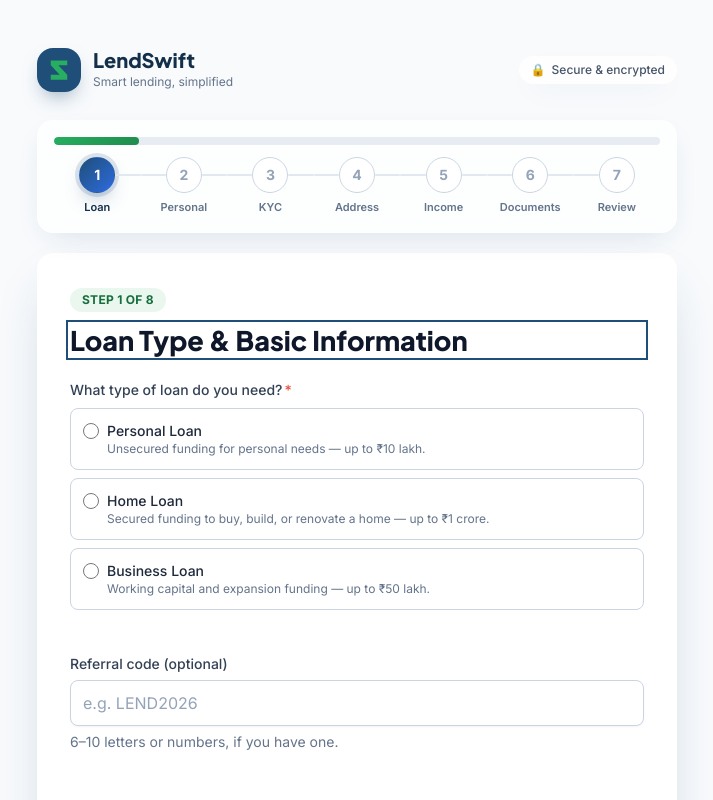
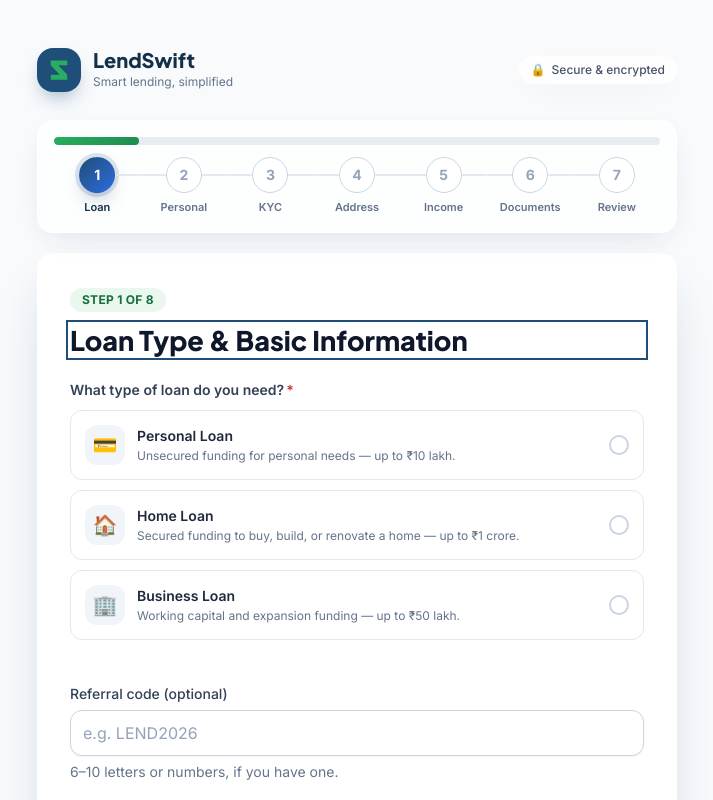
Before and after one commit to Honey5755/Zetheta-Project1, a React (Vite) app: page / in a window 1280 px wide. Shown: the top 800 px of the page, without its empty margins (283-996 px from the left). Built offline with nearby package versions, Linux system fonts and the light colour scheme.

Commit message:
style(ui): polish selection cards with icons and rounded fields

```diff
--- a/src/components/common/CurrencyInput.jsx
+++ b/src/components/common/CurrencyInput.jsx
@@ -78,7 +78,7 @@ const CurrencyInput = forwardRef((
           aria-invalid={hasError || undefined}
           aria-describedby={describedBy}
           className={cn(
-            'tap-target w-full rounded-lg border bg-white py-2.5 pl-7 pr-3 text-slate-900 shadow-sm transition',
+            'tap-target w-full rounded-xl border bg-white py-2.5 pl-7 pr-3 text-slate-900 shadow-sm transition',
             'placeholder:text-slate-400 focus:outline-none focus:ring-2',
             hasError
               ? 'border-danger focus:border-danger focus:ring-danger/40'
--- a/src/components/common/FileUpload.jsx
+++ b/src/components/common/FileUpload.jsx
@@ -147,7 +147,7 @@ function FileUpload({
       <div
         {...getRootProps({
           className: cn(
-            'tap-target flex cursor-pointer flex-col items-center justify-center rounded-lg border-2 border-dashed p-5 text-center transition',
+            'tap-target flex cursor-pointer flex-col items-center justify-center rounded-xl border-2 border-dashed p-5 text-center transition',
             isDragActive ? 'border-brand bg-brand-50' : 'border-slate-300 hover:border-brand',
             (error || localError) && 'border-danger',
           ),
--- a/src/components/common/Input.jsx
+++ b/src/components/common/Input.jsx
@@ -100,7 +100,7 @@ const Field = forwardRef(({ as: Component = 'input', className, ...props }, ref)
       aria-invalid={hasError || undefined}
       aria-describedby={describedBy}
       className={cn(
-        'tap-target w-full rounded-lg border bg-white px-3 py-2.5 text-slate-900 shadow-sm transition',
+        'tap-target w-full rounded-xl border bg-white px-3 py-2.5 text-slate-900 shadow-sm transition',
         'placeholder:text-slate-400 focus:outline-none focus:ring-2',
         hasError
           ? 'border-danger focus:border-danger focus:ring-danger/40'
--- a/src/components/common/MaskedInput.jsx
+++ b/src/components/common/MaskedInput.jsx
@@ -87,7 +87,7 @@ const MaskedInput = forwardRef((
           aria-invalid={hasError || undefined}
           aria-describedby={describedBy}
           className={cn(
-            'tap-target w-full rounded-lg border bg-white px-3 py-2.5 pr-12 font-mono tracking-wider text-slate-900 shadow-sm transition',
+            'tap-target w-full rounded-xl border bg-white px-3 py-2.5 pr-12 font-mono tracking-wider text-slate-900 shadow-sm transition',
             'placeholder:font-sans placeholder:text-slate-400 focus:outline-none focus:ring-2',
             hasError
               ? 'border-danger focus:border-danger focus:ring-danger/40'
--- a/src/components/common/RadioGroup.jsx
+++ b/src/components/common/RadioGroup.jsx
@@ -7,13 +7,15 @@ import ErrorMessage from './ErrorMessage.jsx';
  * @property {string} value
  * @property {string} label
  * @property {string} [description]
+ * @property {string} [icon]  Optional emoji/glyph shown in a badge.
  */
 
 /**
  * Accessible radio group rendered as a `<fieldset>`/`<legend>` so the group
- * label is announced once (WCAG 1.3.1). The same `register` result is spread
- * onto every radio (React Hook Form's ref callback handles multiple nodes for a
- * shared name); a `value`/`onChange` pair drives it in controlled mode.
+ * label is announced once (WCAG 1.3.1). Options render as selectable cards; the
+ * native radio is visually hidden but kept for keyboard + assistive tech. The
+ * same `register` result is spread onto every radio (RHF handles the shared
+ * name); a `value`/`onChange` pair drives controlled mode.
  *
  * @param {Object} props
  * @param {string} props.legend
@@ -22,7 +24,7 @@ import ErrorMessage from './ErrorMessage.jsx';
  * @param {string} [props.error]
  * @param {boolean} [props.required]
  * @param {string} [props.helpText]
- * @param {string} [props.value]            Controlled selected value.
+ * @param {string} [props.value]
  * @param {(e: Event) => void} [props.onChange]
  * @param {(e: Event) => void} [props.onBlur]
  * @param {'vertical' | 'horizontal'} [props.orientation]
@@ -42,29 +44,32 @@ const RadioGroup = forwardRef((
 
   return (
     <fieldset aria-describedby={describedBy} aria-invalid={hasError || undefined}>
-      <legend className="text-sm font-medium text-slate-700">
+      <legend className="text-sm font-semibold text-slate-700">
         {legend}
         {required && (
           <>
-            <span aria-hidden="true" className="ml-0.5 text-danger">*</span>
+            <span aria-hidden="true" className="ml-0.5 text-danger-700">*</span>
             <span className="sr-only"> (required)</span>
           </>
         )}
       </legend>
       <div
         className={cn(
-          'mt-2 gap-2',
-          orientation === 'horizontal' ? 'flex flex-row flex-wrap gap-3' : 'flex flex-col',
+          'mt-2.5',
+          orientation === 'horizontal' ? 'flex flex-row flex-wrap gap-3' : 'flex flex-col gap-2.5',
         )}
       >
-        {options.map((opt) => (
+        {options.map((opt) => {
+          const selected = value === opt.value;
+          return (
             <label
               key={opt.value}
               className={cn(
-              'tap-target flex cursor-pointer items-start gap-2 rounded-lg border p-3 transition',
-              value === opt.value
-                ? 'border-brand bg-brand-50'
-                : 'border-slate-300 hover:bg-slate-50',
+                'tap-target group flex flex-1 cursor-pointer items-center gap-3 rounded-xl border p-3.5 transition',
+                'focus-within:ring-2 focus-within:ring-brand/40',
+                selected
+                  ? 'border-brand bg-brand-50 shadow-card'
+                  : 'border-slate-200 hover:border-brand/50 hover:bg-slate-50',
               )}
             >
               <input
@@ -72,19 +77,40 @@ const RadioGroup = forwardRef((
                 ref={ref}
                 name={name}
                 value={opt.value}
-              checked={value !== undefined ? value === opt.value : undefined}
+                checked={value !== undefined ? selected : undefined}
                 onChange={onChange}
                 onBlur={onBlur}
-              className="mt-0.5 h-4 w-4 accent-brand"
+                className="peer sr-only"
               />
-            <span>
-              <span className="block text-sm font-medium text-slate-800">{opt.label}</span>
+              {opt.icon && (
+                <span
+                  className={cn(
+                    'flex h-10 w-10 shrink-0 items-center justify-center rounded-xl text-xl transition',
+                    selected ? 'bg-brand-gradient' : 'bg-slate-100',
+                  )}
+                  aria-hidden="true"
+                >
+                  {opt.icon}
+                </span>
+              )}
+              <span className="min-w-0 flex-1">
+                <span className="block text-sm font-semibold text-slate-800">{opt.label}</span>
                 {opt.description && (
-                <span className="block text-xs text-slate-500">{opt.description}</span>
+                  <span className="mt-0.5 block text-xs text-slate-500">{opt.description}</span>
                 )}
               </span>
+              <span
+                aria-hidden="true"
+                className={cn(
+                  'flex h-5 w-5 shrink-0 items-center justify-center rounded-full border-2 text-[11px] text-white transition',
+                  selected ? 'border-brand bg-brand' : 'border-slate-300',
+                )}
+              >
+                {selected ? '✓' : ''}
+              </span>
             </label>
-        ))}
+          );
+        })}
       </div>
       {helpText && (
         <p id={helpId} className="mt-1 text-sm text-slate-500">{helpText}</p>
--- a/src/components/common/Select.jsx
+++ b/src/components/common/Select.jsx
@@ -53,7 +53,7 @@ const Select = forwardRef((
         aria-invalid={hasError || undefined}
         aria-describedby={describedBy}
         className={cn(
-          'tap-target w-full rounded-lg border bg-white px-3 py-2.5 text-slate-900 shadow-sm transition',
+          'tap-target w-full rounded-xl border bg-white px-3 py-2.5 text-slate-900 shadow-sm transition',
           'focus:outline-none focus:ring-2',
           hasError
             ? 'border-danger focus:border-danger focus:ring-danger/40'
--- a/src/components/steps/Step1LoanType.jsx
+++ b/src/components/steps/Step1LoanType.jsx
@@ -59,6 +59,7 @@ function Step1LoanType() {
               value: p.id,
               label: p.label,
               description: p.blurb,
+              icon: { personal: '💳', home: '🏠', business: '🏢' }[p.id],
             }))}
           />
         )}
--- a/src/components/steps/Step5Employment.jsx
+++ b/src/components/steps/Step5Employment.jsx
@@ -8,9 +8,15 @@ import RadioGroup from '../common/RadioGroup.jsx';
 import CurrencyInput from '../common/CurrencyInput.jsx';
 
 const EMPLOYMENT_OPTIONS = [
-  { value: 'salaried', label: 'Salaried', description: 'You earn a regular salary from an employer.' },
-  { value: 'self-employed', label: 'Self-Employed', description: 'You work for yourself (professional / freelancer).' },
-  { value: 'business-owner', label: 'Business Owner', description: 'You own a registered business.' },
+  {
+    value: 'salaried', label: 'Salaried', description: 'You earn a regular salary from an employer.', icon: '💼',
+  },
+  {
+    value: 'self-employed', label: 'Self-Employed', description: 'You work for yourself (professional / freelancer).', icon: '🧑‍💻',
+  },
+  {
+    value: 'business-owner', label: 'Business Owner', description: 'You own a registered business.', icon: '🏪',
+  },
 ];
 
 const BUSINESS_TYPE_OPTIONS = [
```
Lines whose indentation alone changed are shown as unchanged.
